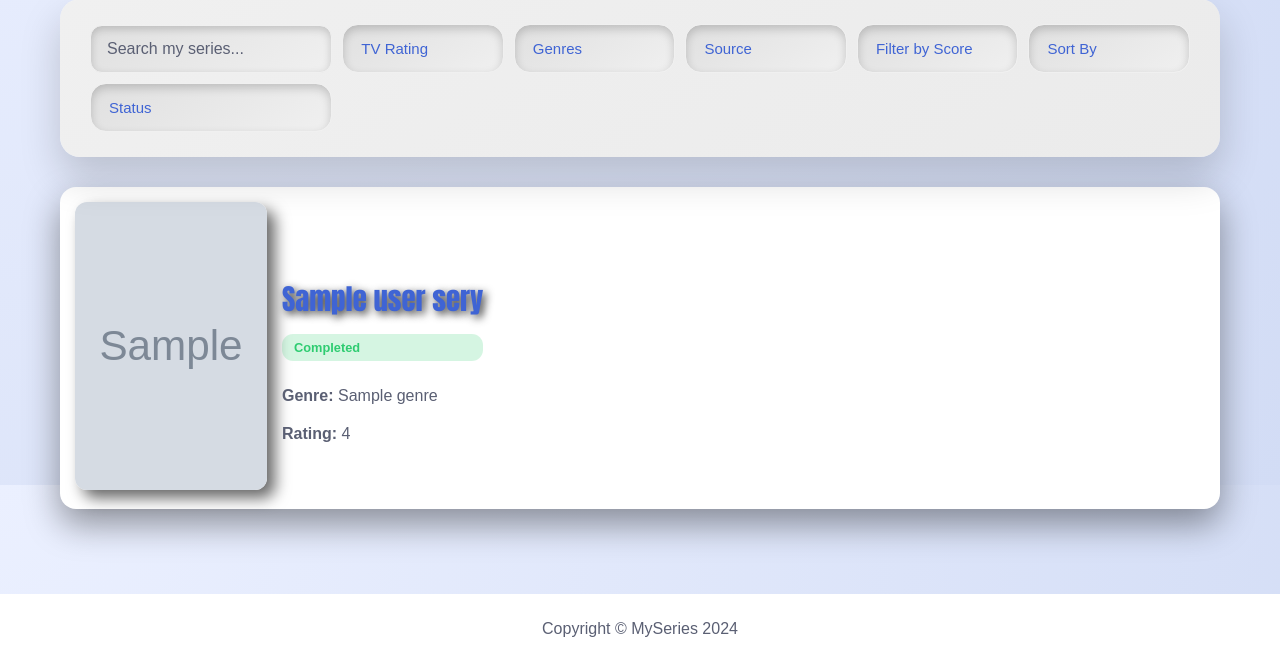
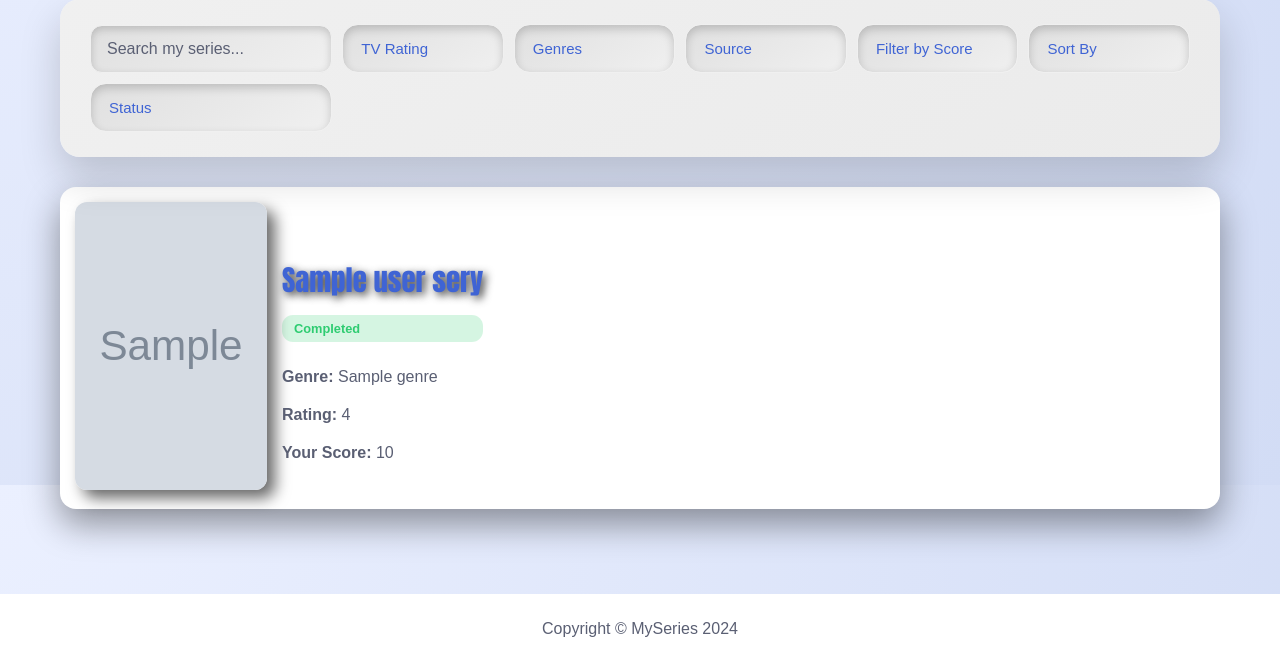
Before and after one commit to matejboyboy/myseries, a Flask app: template templates/my_series.html in a window 1280 px wide. Shown: the part 315-979 px from the top of the page. Run offline with Flask 3, Linux system fonts and the light colour scheme; the template is opened without the code that fills it: most values are stand-ins (such as "Sample title", 1, 10 or a date in 2020); grey boxes marked "Sample" are stand-in pictures; some libraries are stand-ins or nearby versions.

Commit message:
Add files via upload

```diff
--- a/templates/my_series.html
+++ b/templates/my_series.html
@@ -211,6 +211,10 @@
                     <p class="series-meta"><strong>Genre:</strong> {{ s.genre }}</p>
                     <p class="series-meta"><strong>Rating:</strong> {{ s.rating }}</p>
 
+                    {% if s.user_score %}
+                    <p class="series-meta"><strong>Your Score:</strong> {{ s.user_score }}</p>
+                    {% endif %}
+
                 </div>
             </div>
         </a>
```
